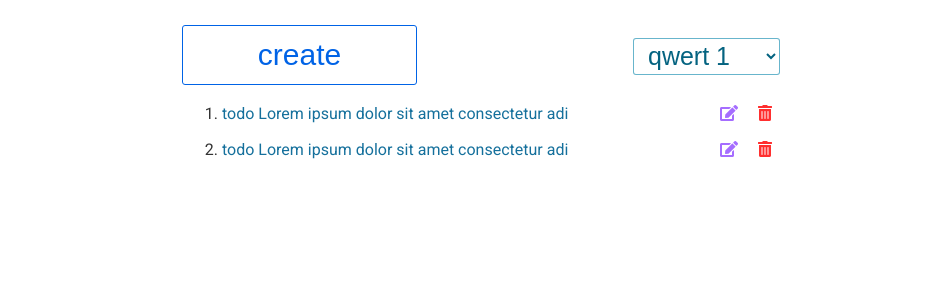
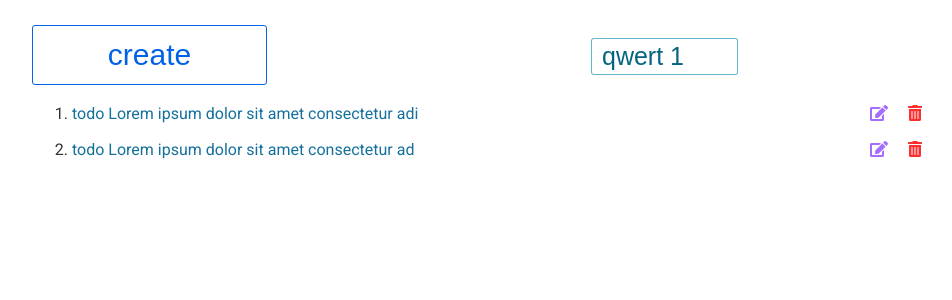
Before and after one commit to mih777/mytodolist, an Angular app: page / in a window 1280 px wide. Shown: the top 300 px of the page, without its empty margins (158-1110 px from the left). Built offline with nearby package versions, Linux system fonts and the light colour scheme.

Commit message:
select try

```diff
--- a/src/app/components/main/main.component.html
+++ b/src/app/components/main/main.component.html
@@ -25,7 +25,7 @@
 
             <li>
                 <div class="container" >
-                    <div box-1><a href="">todo Lorem ipsum dolor sit amet consectetur adi</a></div>
+                    <div box-1><a href="">todo Lorem ipsum dolor sit amet consectetur ad</a></div>
                     <div box-2>
                         <a href=""><i class="fas fa-edit edit-icon" ></i></a>
                         <a href=""><i class="fas fa-trash-alt trash-icon" ></i></a>
--- a/src/app/components/main/main.component.scss
+++ b/src/app/components/main/main.component.scss
@@ -10,7 +10,7 @@
 
 .main {
     margin: 0 auto;
-    width: 600px;
+    width: 900px;
     //border: 1px solid gray;
     padding: 5px;
     margin-top: 20px;
@@ -62,6 +62,8 @@ select {
     border: 1px solid #0484aa99;
     color: #046380;
     outline: none;
+    background-image: none;
+    -webkit-appearance: none;
 }
 
 @media (max-width: 650px) {
```
